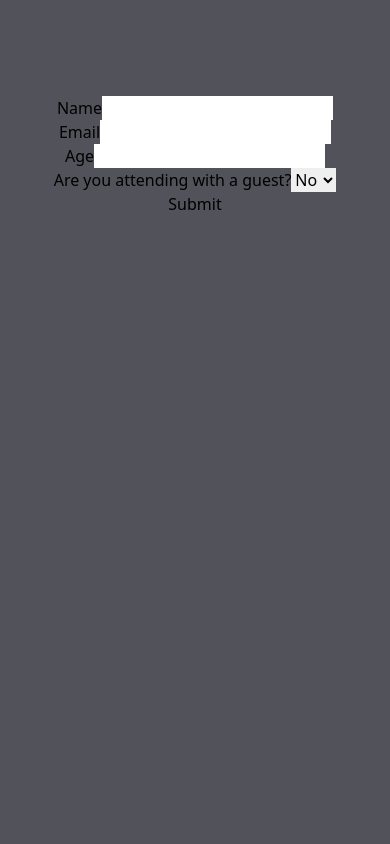
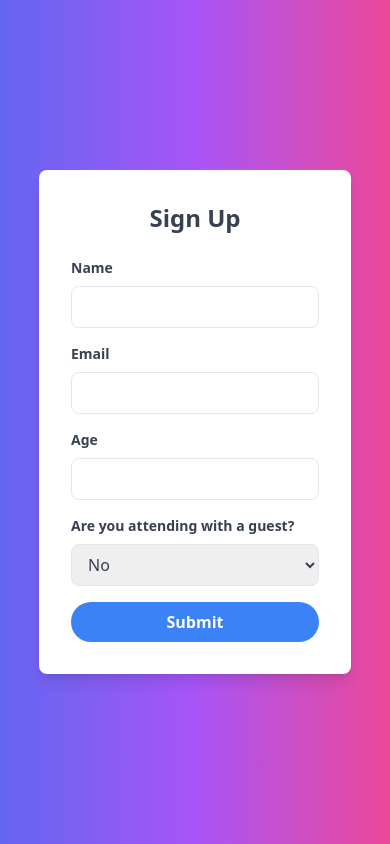
Before and after one commit to Diivvuu/basic, a React (Create React App) app: page / in a window 390 px wide. Built offline with nearby package versions, Linux system fonts and the light colour scheme.

Commit message:
css applied responsive too

```diff
--- a/src/components/Form.js
+++ b/src/components/Form.js
@@ -1,6 +1,6 @@
 import React from "react";
 import useFormValidation from "../hooks/useFormValidation";
-//fields - name, email, age, are you ateend with a guest?, guest name
+// fields - name, email, age, are you attending with a guest?, guest name
 const validateForm = (values) => {
   const errors = {};
   if (!values.name)
@@ -24,6 +24,7 @@ const validateForm = (values) => {
 
   return errors;
 };
+
 const Form = () => {
   const { formData, errors, handleChange, handleSubmit } = useFormValidation(
     {
@@ -35,54 +36,73 @@ const Form = () => {
     },
     validateForm
   );
+
   const submitForm = () => {
     alert(`Form Submitted Successfully`);
   };
+
   return (
-    <div className="h-screen w-full mx-auto bg-zinc-600">
+    <div className="h-screen w-screen flex items-center justify-center bg-gradient-to-r from-indigo-500 via-purple-500 to-pink-500">
       <form
-        className="flex flex-col justify-center items-center pt-24"
+        className="w-[80%] max-w-lg bg-white p-8 rounded-lg shadow-lg transform transition duration-500 hover:scale-105"
         onSubmit={handleSubmit(submitForm)}
       >
-        <div className="flex">
-          <label className="">Name</label>
+        <h2 className="text-2xl font-bold mb-6 text-center text-gray-700">
+          Sign Up
+        </h2>
+        <div className="mb-4">
+          <label className="block text-gray-700 text-sm font-bold mb-2">
+            Name
+          </label>
           <input
             name="name"
             type="text"
             value={formData.name}
-            className=""
+            className="w-full px-3 py-2 border rounded-lg text-gray-700 focus:outline-none focus:shadow-outline transition duration-300"
             onChange={handleChange}
           />
-          {errors.name && <span>{errors.name}</span>}
+          {errors.name && (
+            <span className="text-red-500 text-sm">{errors.name}</span>
+          )}
         </div>
-        <div>
-          <label className="">Email</label>
+        <div className="mb-4">
+          <label className="block text-gray-700 text-sm font-bold mb-2">
+            Email
+          </label>
           <input
             name="email"
             type="email"
             value={formData.email}
-            className=""
+            className="w-full px-3 py-2 border rounded-lg text-gray-700 focus:outline-none focus:shadow-outline transition duration-300"
             onChange={handleChange}
           />
-          {errors.email && <span>{errors.email}</span>}
+          {errors.email && (
+            <span className="text-red-500 text-sm">{errors.email}</span>
+          )}
         </div>
-        <div>
-          <label className="">Age</label>
+        <div className="mb-4">
+          <label className="block text-gray-700 text-sm font-bold mb-2">
+            Age
+          </label>
           <input
             name="age"
             type="number"
             value={formData.age}
-            className=""
+            className="w-full px-3 py-2 border rounded-lg text-gray-700 focus:outline-none focus:shadow-outline transition duration-300"
             onChange={handleChange}
           />
-          {errors.age && <span>{errors.age}</span>}
+          {errors.age && (
+            <span className="text-red-500 text-sm">{errors.age}</span>
+          )}
         </div>
-        <div>
-          <label className="">Are you attending with a guest?</label>
+        <div className="mb-4">
+          <label className="block text-gray-700 text-sm font-bold mb-2">
+            Are you attending with a guest?
+          </label>
           <select
             name="attendingWithGuest"
             value={formData.attendingWithGuest}
-            className=""
+            className="w-full px-3 py-2 border rounded-lg text-gray-700 focus:outline-none focus:shadow-outline transition duration-300"
             onChange={handleChange}
           >
             <option value="No">No</option>
@@ -90,18 +110,28 @@ const Form = () => {
           </select>
         </div>
         {formData.attendingWithGuest === "Yes" && (
-          <div>
-            <label>Guest Name : </label>
+          <div className="mb-4">
+            <label className="block text-gray-700 text-sm font-bold mb-2">
+              Guest Name
+            </label>
             <input
               name="guestName"
               type="text"
               value={formData.guestName}
+              className="w-full px-3 py-2 border rounded-lg text-gray-700 focus:outline-none focus:shadow-outline transition duration-300"
               onChange={handleChange}
             />
-            {errors.guestName && <span>{errors.guestName}</span>}
+            {errors.guestName && (
+              <span className="text-red-500 text-sm">{errors.guestName}</span>
+            )}
           </div>
         )}
-        <button type="submit">Submit</button>
+        <button
+          type="submit"
+          className="w-full bg-blue-500 hover:bg-blue-700 text-white font-bold py-2 px-4 rounded-full focus:outline-none focus:shadow-outline transition duration-300"
+        >
+          Submit
+        </button>
       </form>
     </div>
   );
```
